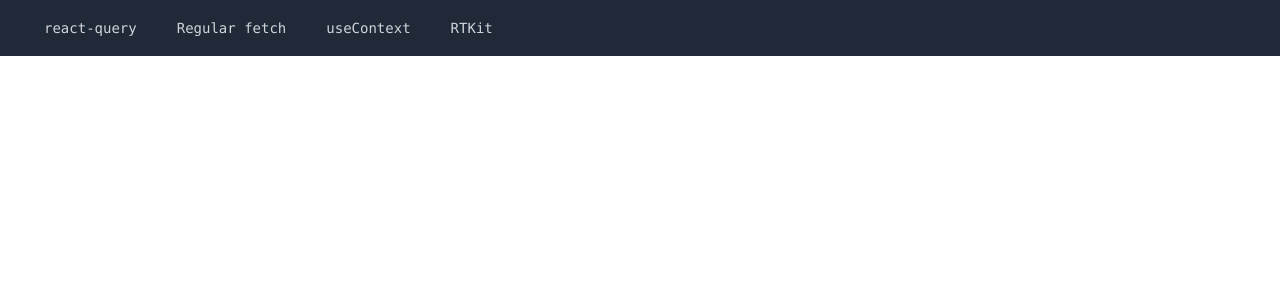
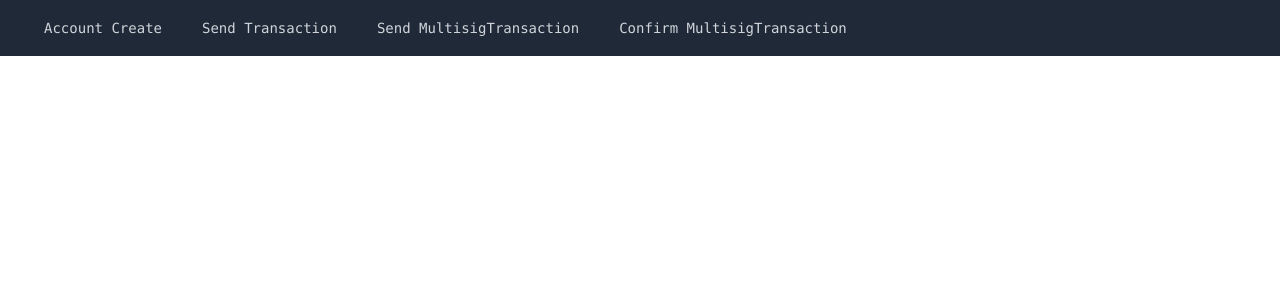
Before and after one commit to kazumasamatsumoto/redux-symbol, a React (Create React App) app: page / in a window 1280 px wide. Shown: the top 300 px of the page. Built offline with nearby package versions, Linux system fonts and the light colour scheme.

Commit message:
project setting

```diff
--- a/src/components/Layout.tsx
+++ b/src/components/Layout.tsx
@@ -16,25 +16,25 @@ export const Layout: VFC<Props> = ({ children }) => {
                 className="text-sm text-gray-300 hover:bg-gray-700 px-3 py-2 rounded"
                 to="/"
               >
-                react-query
+                Account Create
               </Link>
               <Link
                 className="text-sm text-gray-300 hover:bg-gray-700 px-3 py-2 rounded"
-                to="/fetch-a"
+                to="/send-transaction"
               >
-                Regular fetch
+                Send Transaction
               </Link>
               <Link
                 className="text-sm text-gray-300 hover:bg-gray-700 px-3 py-2 rounded"
-                to="/main-context"
+                to="/send-multisig-transaction"
               >
-                useContext
+                Send MultisigTransaction
               </Link>
               <Link
                 className="text-sm text-gray-300 hover:bg-gray-700 px-3 py-2 rounded"
-                to="/main-rtkit"
+                to="/confirm-multisig-transaction"
               >
-                RTKit
+                Confirm MultisigTransaction
               </Link>
             </div>
           </div>
```
